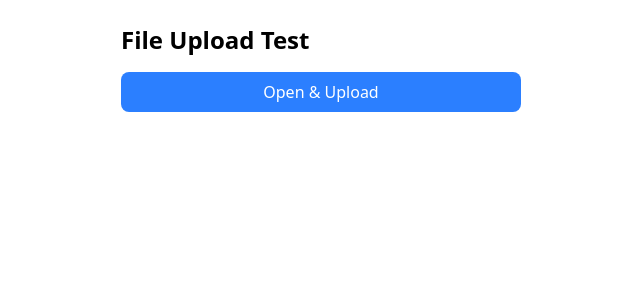
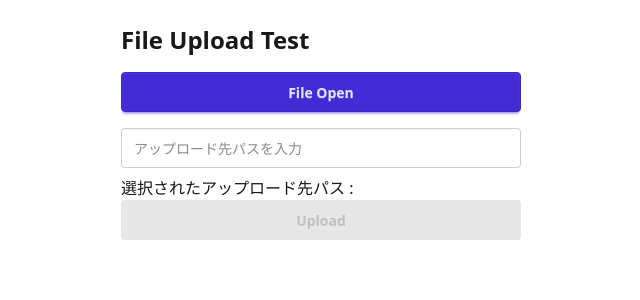
Before and after one commit to fuyu28/R2-electron, a React (Vite) app: page / in a window 1280 px wide. Shown: the top 300 px of the page, without its empty margins (319-959 px from the left). Built offline with nearby package versions, Linux system fonts and the light colour scheme.

Commit message:
feat:アップロード先指定機能を追加

```diff
--- a/src/main/index.ts
+++ b/src/main/index.ts
@@ -1,3 +1,4 @@
+import 'dotenv/config'
 import { app, shell, BrowserWindow, ipcMain } from 'electron'
 import { join } from 'path'
 import { electronApp, optimizer, is } from '@electron-toolkit/utils'
--- a/src/main/ipcHandlers/uploadHandlers.ts
+++ b/src/main/ipcHandlers/uploadHandlers.ts
@@ -1,4 +1,3 @@
-import 'dotenv/config'
 import { readdir, readFile } from 'fs/promises'
 import { join } from 'path'
 import { ipcMain } from 'electron'
@@ -8,16 +7,20 @@ import { R2Client } from '../R2Client'
 export function registerUploadHandlers(): void {
   ipcMain.handle(
     'upload-folder',
-    async (_event, folderPath: string): Promise<{ success: boolean }> => {
+    async (
+      _event,
+      localFolderPath: string,
+      R2DestinationPath: string
+    ): Promise<{ success: boolean }> => {
       try {
-        const files = await readdir(folderPath)
+        const files = await readdir(localFolderPath)
         for (const file of files) {
-          const fullPath = join(folderPath, file)
+          const fullPath = join(localFolderPath, file)
           const fileBody = await readFile(fullPath)
 
           const cmd = new PutObjectCommand({
             Bucket: process.env.BUCKET_NAME,
-            Key: `uploads/${file}`,
+            Key: `${R2DestinationPath}/${file}`,
             Body: fileBody
           })
           await R2Client.send(cmd)
--- a/src/preload/api/uploadPreload.ts
+++ b/src/preload/api/uploadPreload.ts
@@ -1,6 +1,9 @@
 import { ipcRenderer } from 'electron'
 
 export const uploadAPI = {
-  uploadFolder: (folderPath: string): Promise<{ success: boolean }> =>
-    ipcRenderer.invoke('upload-folder', folderPath)
+  uploadFolder: (
+    localFolderPath: string,
+    R2DestinationPath: string
+  ): Promise<{ success: boolean }> =>
+    ipcRenderer.invoke('upload-folder', localFolderPath, R2DestinationPath)
 }
--- a/src/preload/preload.d.ts
+++ b/src/preload/preload.d.ts
@@ -4,10 +4,15 @@ export interface FileDialogAPI {
 }
 
 export interface UploadAPI {
-  uploadFolder(folderPath: string): Promise<{ success: boolean }>
+  uploadFolder(localFolderPath: string, R2DestinationPath: string): Promise<{ success: boolean }>
+}
+
+export interface EnvAPI {
+  getEnv(envName: string): Promise<string | null>
 }
 
 export interface API {
   fileDialog: FileDialogAPI
   upload: UploadAPI
+  env: EnvAPI
 }
--- a/src/renderer/src/App.tsx
+++ b/src/renderer/src/App.tsx
@@ -1,28 +1,37 @@
 import { useState } from 'react'
 
 function App(): React.JSX.Element {
-  const [path, setPath] = useState<string>('')
+  const [localFolderPath, setLocalFolderPath] = useState<string | null>(null)
+  const [R2DestinationPath, setR2DestinationPath] = useState<string | null>(null)
   const [loading, setLoading] = useState<boolean>(false)
   const [error, setError] = useState<string | null>(null)
   const [success, setSuccess] = useState<string | null>(null)
 
   const handleOpen = async (): Promise<void> => {
+    // フォルダ選択
+    const selected = await window.api.fileDialog.selectFolder()
+    setLocalFolderPath(selected)
+
+    if (selected !== null) {
+      const parts = selected
+        .replace(/[\\/]+$/, '')
+        .split(/[\\/]+/)
+        .filter(Boolean)
+      const defaultName = parts.length >= 2 ? parts[parts.length - 2] : ''
+      setR2DestinationPath(defaultName)
+    }
+  }
+
+  const handleUpload = async (): Promise<void> => {
     // 前回の状態クリア
     setError(null)
     setSuccess(null)
-
-    // フォルダ選択
-    const selected = await window.api.fileDialog.selectFolder()
-    if (!selected) {
-      // キャンセルされた場合は何もしない
-      return
-    }
-
-    setPath(selected)
+    if (localFolderPath !== null && R2DestinationPath !== null) {
       setLoading(true)
       try {
         // アップロード実行
-      const result = await window.api.upload.uploadFolder(selected)
+        console.log(localFolderPath)
+        const result = await window.api.upload.uploadFolder(localFolderPath, R2DestinationPath)
         if (result.success) {
           setSuccess('アップロードが完了しました🎉')
         } else {
@@ -35,31 +44,49 @@ function App(): React.JSX.Element {
         setLoading(false)
       }
     }
+  }
+
+  const handleUploadPathChange = (e: React.ChangeEvent<HTMLInputElement>): void => {
+    const value = e.target.value
+    if (value === '') setR2DestinationPath(null)
+    else setR2DestinationPath(value)
+  }
 
   return (
     <div className="p-6 max-w-md mx-auto font-sans">
       <h1 className="text-2xl font-bold mb-4">File Upload Test</h1>
-
       <button
         onClick={handleOpen}
         disabled={loading}
         className={`
-          w-full py-2 rounded-lg text-white font-medium
-          ${loading ? 'bg-gray-400 cursor-not-allowed' : 'bg-blue-500 hover:bg-blue-600'}
+          btn  w-full mb-4
+          ${loading ? 'btn-disabled' : 'btn-primary'}
         `}
       >
-        {loading ? 'Uploading…' : 'Open & Upload'}
+        {loading ? 'Opening…' : 'File Open'}
       </button>
-
-      {path && (
+      <input
+        type="text"
+        value={R2DestinationPath ?? ''}
+        onChange={handleUploadPathChange}
+        placeholder="アップロード先パスを入力"
+        className="input input-bordered w-full mb-2"
+      />
+      <p>選択されたアップロード先パス : {R2DestinationPath}</p>
+      <button
+        onClick={handleUpload}
+        disabled={R2DestinationPath === null}
+        className={`btn w-full mb-4 ${R2DestinationPath === null || loading ? 'btn-disable' : 'btn-primary'}`}
+      >
+        {loading ? 'Uploading…' : 'Upload'}
+      </button>
+      {localFolderPath && (
         <p className="mt-4 text-sm text-gray-700">
-          <span className="font-semibold">選択されたパス:</span> {path}
+          <span className="font-semibold">選択されたパス:</span> {localFolderPath}
         </p>
       )}
-
-      {error && <p className="mt-2 text-red-500">❌ {error}</p>}
-
-      {success && <p className="mt-2 text-green-500">✅ {success}</p>}
+      {error && <p className="mt-2 text-error">❌ {error}</p>}
+      {success && <p className="mt-2 text-success">✅ {success}</p>}
     </div>
   )
 }
--- a/src/renderer/src/assets/tailwind.css
+++ b/src/renderer/src/assets/tailwind.css
@@ -1 +1,7 @@
 @import 'tailwindcss';
+@plugin 'daisyui' {
+  themes:
+    light --default,
+    dark --prefersdark,
+    cupcake;
+}
--- a/tsconfig.web.json
+++ b/tsconfig.web.json
@@ -4,7 +4,8 @@
     "src/renderer/src/env.d.ts",
     "src/renderer/src/**/*",
     "src/renderer/src/**/*.tsx",
-    "src/preload/*.d.ts"
+    "src/preload/*.d.ts",
+    "src/types/**/*"
   ],
   "compilerOptions": {
     "composite": true,
```
Lines whose indentation alone changed are shown as unchanged.
